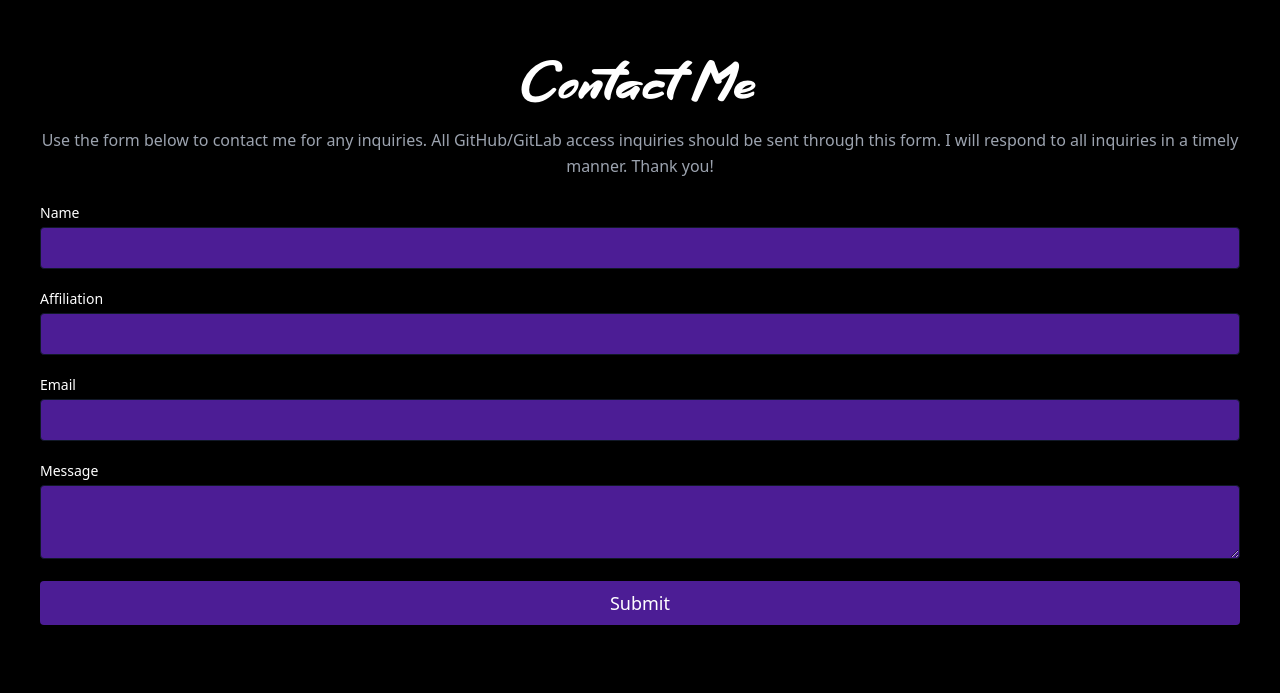
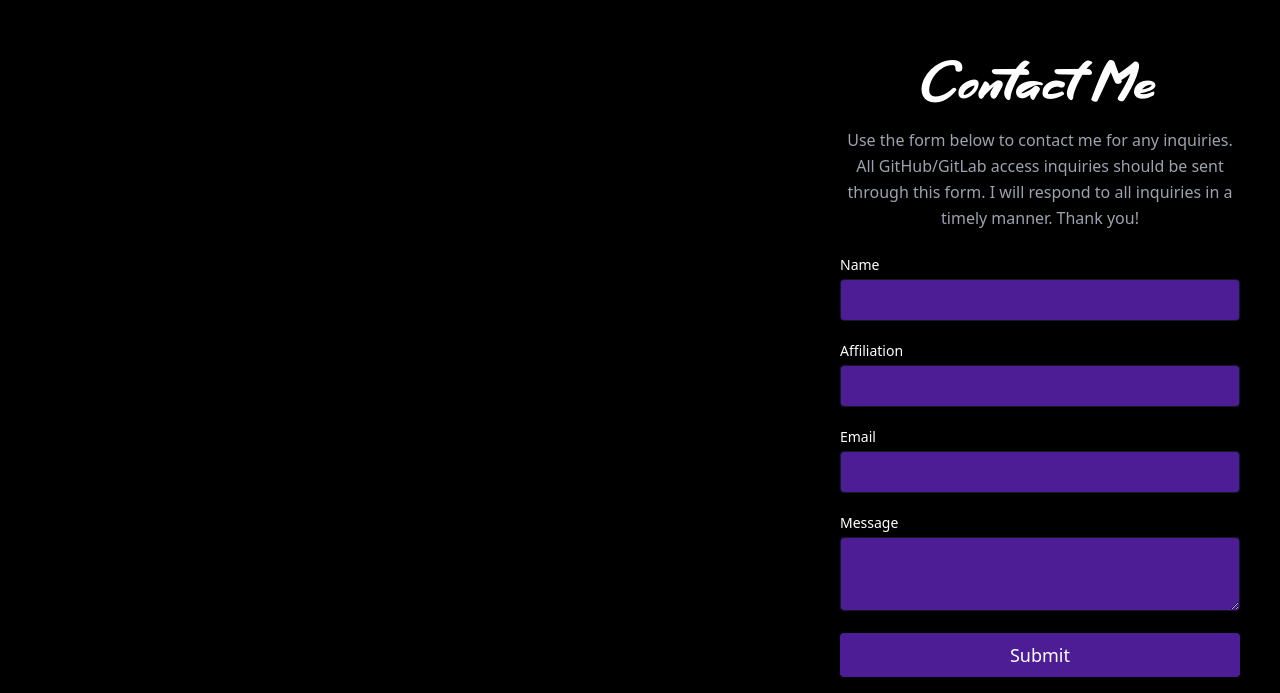
Before and after one commit to PrestonV78/website, a React (Create React App) app: page / in a window 1280 px wide. Shown: the part 4727-5420 px from the top of the page. Built offline with nearby package versions, Linux system fonts and the light colour scheme.

Commit message:
Split Contact

```diff
--- a/src/components/Contact.js
+++ b/src/components/Contact.js
@@ -34,7 +34,7 @@
           netlify
           name="test"
           onSubmit={handleSubmit}
-          className="lg:w md:w- flex flex-col md:ml-auto w-full md:py-8 mt-8 md:mt-0">
+          className="lg:w-1/3 md:w-1/2 flex flex-col md:ml-auto w-full md:py-8 mt-8 md:mt-0">
           <h2 className="text-white sm:text-7xl text-3xl mb-1 font-HelloZone title-font text-center">
             Contact  Me
           </h2>
```
